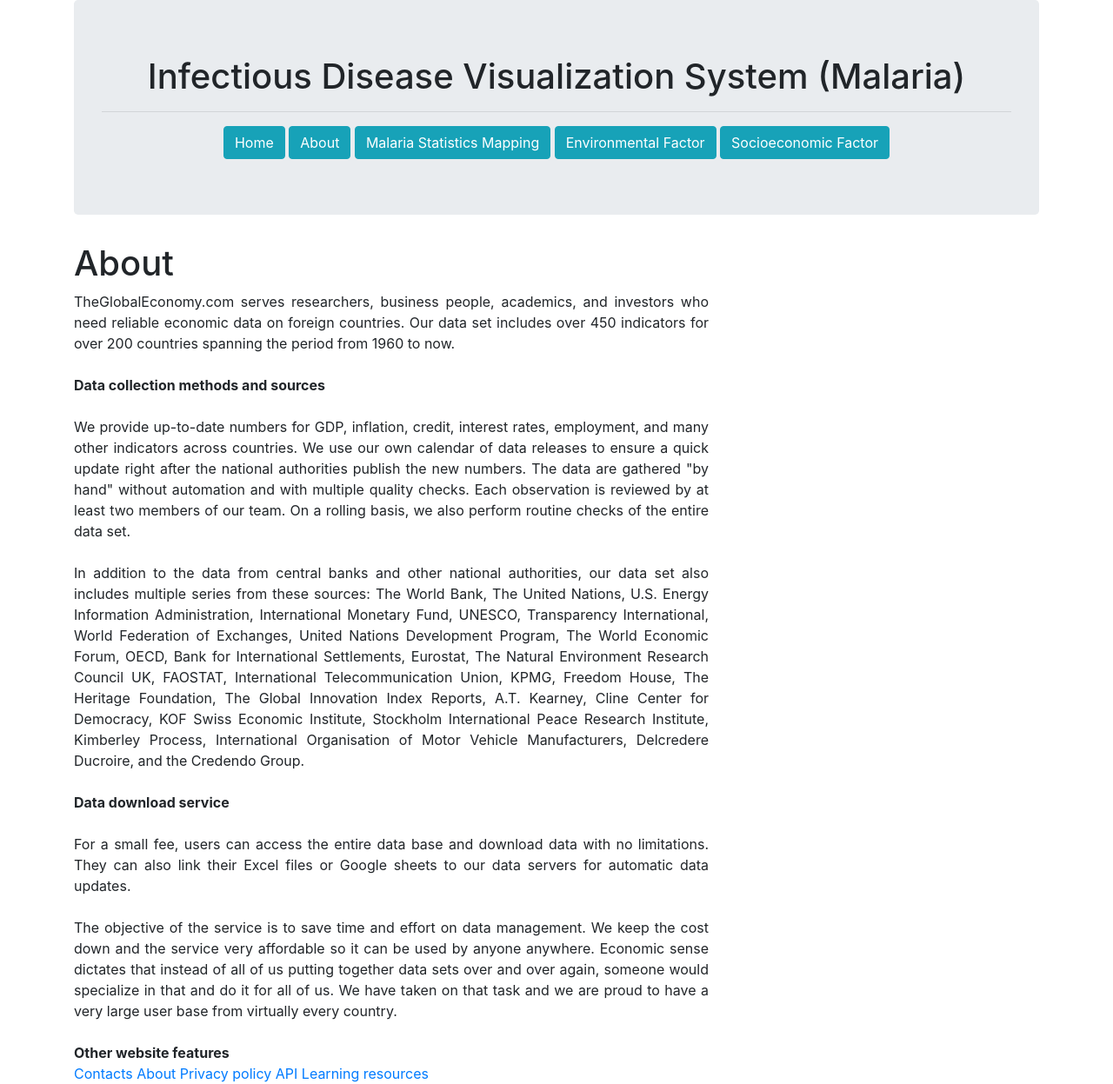
After one commit to MatheLover/Infectious_Disease_Demo, a Django app: page /malaria/malaria_about.html in a window 1280 px wide. The commit adds this page. Shown: the whole page at 87% size. Run offline with Django 3.2, Linux system fonts and the light colour scheme; some libraries are stand-ins or nearby versions.

Commit message:
about page added

```diff
--- /dev/null
+++ b/infectious_disease_site/malaria/templates/malaria/malaria_about.html
@@ -0,0 +1,93 @@
+<!DOCTYPE html>
+<html lang="en">
+<head>
+    <meta charset="UTF-8">
+    <title>About the Site</title>
+    <link rel="stylesheet" href="https://stackpath.bootstrapcdn.com/bootstrap/4.5.0/css/bootstrap.min.css">
+
+</head>
+<body>
+<div class="container-xl">
+    <center>
+        <div class="jumbotron">
+            <h1>Infectious Disease Visualization System (Malaria)</h1>
+            <hr>
+            <a href="http://127.0.0.1:8000/malaria/malaria_home.html" class="btn btn-info" role="button">Home</a>
+            <a href="http://127.0.0.1:8000/malaria/malaria_about.html" class="btn btn-info" role="button">About</a>
+            <a href="http://127.0.0.1:8000/malaria/malaria_map.html" class="btn btn-info" role="button">Malaria
+                Statistics Mapping</a>
+            <a href="http://127.0.0.1:8000/malaria/malaria_environmental_factor.html" class="btn btn-info"
+               role="button">Environmental Factor</a>
+            <a href="http://127.0.0.1:8000/malaria/malaria_socioeconomic_factor.html" class="btn btn-info"
+               role="button">Socioeconomic Factor</a>
+
+
+        </div>
+
+
+    </center>
+    <div id="contentHolder">
+			<div class="wrapper overflow" id="contentWrapper"> 									<div id="content">
+		<div class="tipHeader fl">
+			<h1>About</h1>
+		</div>
+		<div id="list" style="text-align: justify; width:730px">
+			TheGlobalEconomy.com serves researchers, business people, academics, and investors  who need reliable economic data on foreign countries.
+			Our data set includes over 450 indicators for over 200 countries spanning the period from 1960 to now.
+			<br><br>
+			<b>Data collection methods and sources</b>
+			<br><br>
+			We provide up-to-date numbers for GDP, inflation, credit, interest rates, employment, and many other indicators across countries.
+			We use our own calendar of data releases to ensure a quick update right after the national authorities publish the new numbers.
+			The data are gathered "by hand" without automation and with multiple quality checks.
+			Each observation is reviewed by at least two members of our team.
+			On a rolling basis, we also perform routine checks of the entire data set.
+			<br><br>
+			In addition to the data from central banks and other national authorities, our data set also includes multiple series from these sources: The World Bank, The United Nations, U.S. Energy Information Administration, International Monetary Fund, UNESCO, Transparency International, World Federation of Exchanges, United Nations Development Program, The World Economic Forum, OECD, Bank for International Settlements, Eurostat, The Natural Environment Research Council UK, FAOSTAT, International Telecommunication Union, KPMG, Freedom House, The Heritage Foundation, The Global Innovation Index Reports, A.T. Kearney, Cline Center for Democracy, KOF Swiss Economic Institute, Stockholm International Peace Research Institute, Kimberley Process, International Organisation of Motor Vehicle Manufacturers, Delcredere Ducroire, and the Credendo Group.
+
+			<br><br>
+			<b>Data download service</b>
+			<br><br>
+			For a small fee, users can access the entire data base and download data with no limitations.
+			They can also link their Excel files or Google sheets to our data servers for automatic data updates.
+			<br><br>
+			The objective of the service is to save time and effort on data management.
+			We keep the cost down and the service very affordable so it can be used by anyone anywhere.
+			Economic sense dictates that instead of all of us putting together data sets over and over again, someone would specialize in that and do it for all of us.
+			We have taken on that task and we are proud to have a very large user base from virtually every country.
+			<br><br>
+			<b>Other website features</b>
+
+
+
+		</div>
+	</div>
+
+	<div class="clearer"></div>
+</div>								<div class="clearer"></div>
+			</div>
+
+	<div id="footer">
+			<div class="wrapper">
+				<div id="footerNav">
+
+					<a href>Contacts</a>
+					<a href>About</a>
+					<a href>Privacy policy</a>
+					<a href>API</a>
+					<a href>Learning resources</a>
+					<div class="clearer"></div>
+				</div>
+
+
+				<div class="clearer"></div>
+
+			</div>
+		</div>
+    <!-- JS files: jQuery first, then Popper.js, then Bootstrap JS -->
+    <script src="https://code.jquery.com/jquery-3.5.1.min.js"></script>
+    <script src="https://cdn.jsdelivr.net/npm/popper.js@1.16.0/dist/umd/popper.min.js"></script>
+    <script src="https://stackpath.bootstrapcdn.com/bootstrap/4.5.0/js/bootstrap.min.js"></script>
+</div>
+</body>
+</html>
--- a/infectious_disease_site/malaria/templates/malaria/malaria_home.html
+++ b/infectious_disease_site/malaria/templates/malaria/malaria_home.html
@@ -46,7 +46,7 @@
       <h1>Infectious Disease Visualization System (Malaria)</h1>
       <hr>
       <a href="http://127.0.0.1:8000/malaria/malaria_home.html" class="btn btn-info" role="button">Home</a>
-       <a href="http://127.0.0.1:8000/homepage/about.html" class="btn btn-info" role="button">About</a>
+       <a href="http://127.0.0.1:8000/malaria/malaria_about.html" class="btn btn-info" role="button">About</a>
        <a href="http://127.0.0.1:8000/malaria/malaria_map.html" class="btn btn-info" role="button">Malaria Statistics Mapping</a>
         <a href="http://127.0.0.1:8000/malaria/malaria_environmental_factor.html" class="btn btn-info" role="button">Environmental Factor</a>
         <a href="http://127.0.0.1:8000/malaria/malaria_socioeconomic_factor.html" class="btn btn-info" role="button">Socioeconomic Factor</a>
--- a/infectious_disease_site/malaria/urls.py
+++ b/infectious_disease_site/malaria/urls.py
@@ -23,6 +23,7 @@ urlpatterns = [
          name='malaria_socioeconomic_factor'),
 
     path('malaria_gdp_per_capita.html', views.malaria_gdp_per_capita_view, name='malaria_gdp_per_capita'),
-    path('malaria_pct_agri_pop.html', views.malaria_pct_agri_pop_view, name='malaria_pct_agri_pop')
+    path('malaria_pct_agri_pop.html', views.malaria_pct_agri_pop_view, name='malaria_pct_agri_pop'),
+    path('malaria_about.html', views.malaria_about_view, name='malaria_about')
 
 ]
--- a/infectious_disease_site/malaria/views.py
+++ b/infectious_disease_site/malaria/views.py
@@ -1101,3 +1101,6 @@ def malaria_pct_agri_pop_view(request):
 
         return render(request, 'malaria/malaria_pct_agri_pop.html', context)
     return render(request, 'malaria/malaria_pct_agri_pop.html')
+
+def malaria_about_view(request):
+    return render(request, 'malaria/malaria_about.html')
```
